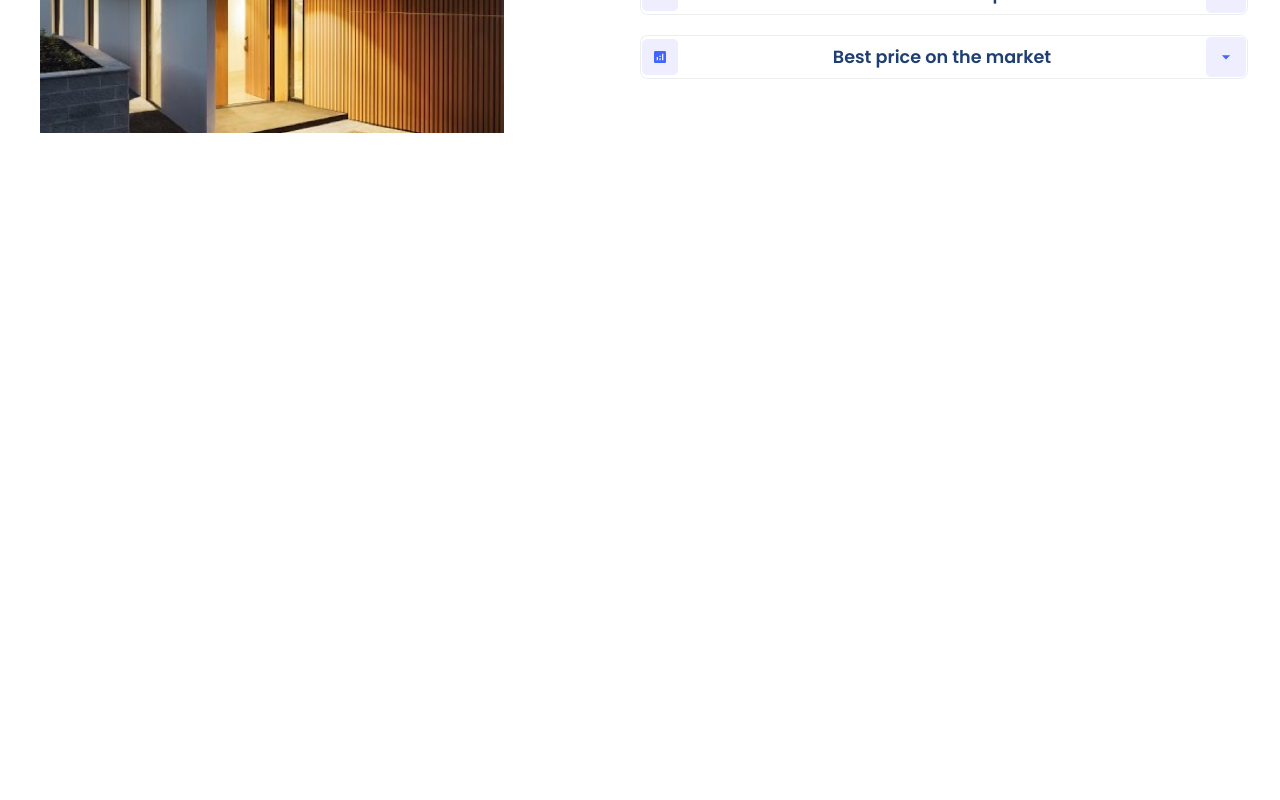
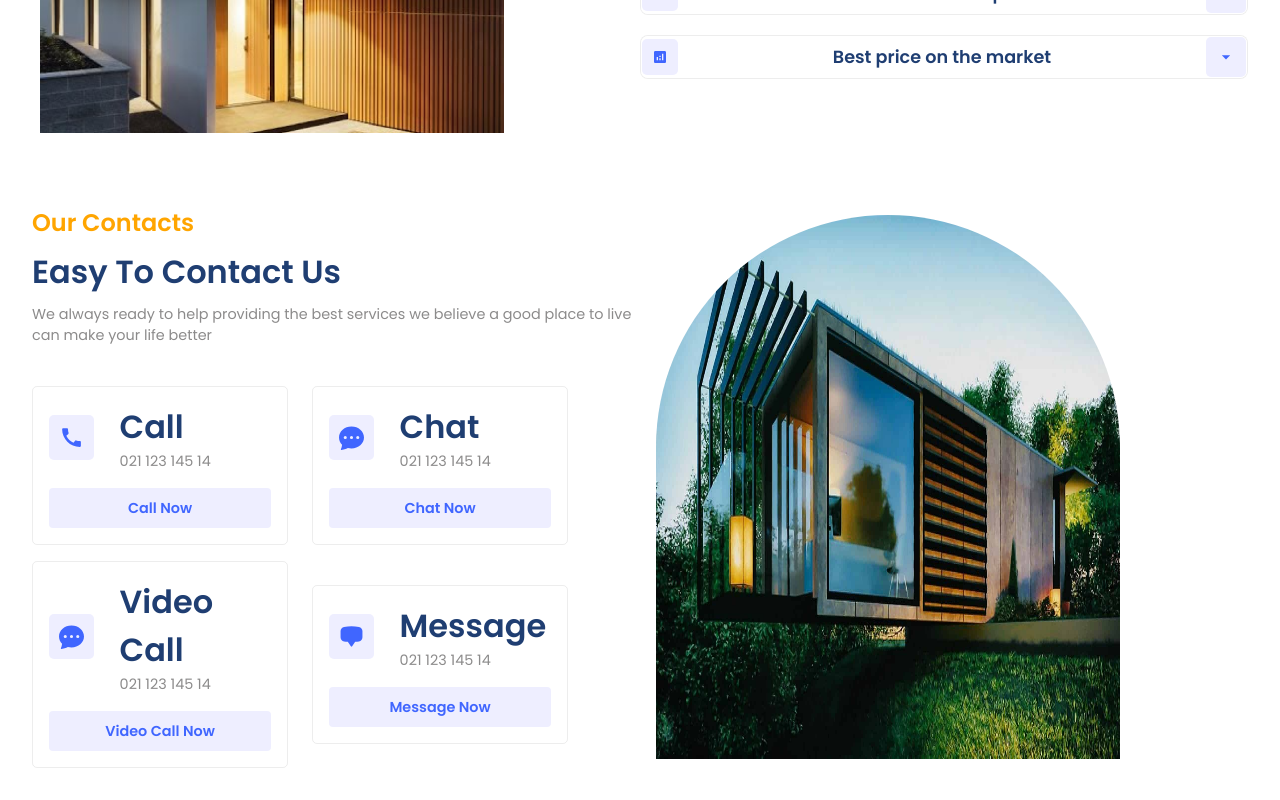
Before and after one commit to emadeveloper/real-state-web, a React (Vite) app: page / in a window 1280 px wide. Shown: the part 1949-2749 px from the top of the page. Before the commit the page ends 2122 px from the top, so only its background shows below. Built offline with nearby package versions, Linux system fonts and the light colour scheme; a web font is replaced by a local one.

Commit message:
adding contact section

```diff
--- a/src/App.jsx
+++ b/src/App.jsx
@@ -4,6 +4,7 @@
 import './App.css';
 import Residencies from './components/Residencies/Residencies';
 import Value from './components/Value/Value';
+import Contact from './components/Contact/Contact';
 
 const App = () => {
   return (
@@ -16,6 +17,7 @@
       <Companies />
       <Residencies />
       <Value />
+      <Contact />
     </div>
   );
 }
--- /dev/null
+++ b/src/components/Contact/Contact.css
@@ -0,0 +1,62 @@
+.c-container{
+    justify-content: space-between;
+}
+
+.c-container>div{
+    flex: 1;
+}
+
+.c-right{
+    width: 100%;
+}
+
+.c-left{
+    gap: 0.5rem;
+}
+
+.contactModes{
+    margin-top: 2rem;
+    gap: 1rem;
+}
+
+.contactModes .row{
+        gap: 1.5rem;
+}
+
+.mode{
+    width: 16rem;
+    padding: 1rem;
+    border: 0.8px solid rgba(128,128,128, 0.143);
+    border-radius: 5px;
+    gap: 1rem;
+    transition: 300ms all ease-in;
+}
+
+.mode .button{
+    width: 100%;
+    background: var(--lightBlue);
+    color: var(--blue);
+    font-size: 0.9rem;
+    font-weight: 600;
+}
+
+.mode >:nth-child(1){
+    width: 100%;
+    gap: 1.6rem;
+}
+
+.mode .detail .primaryText{
+    font-style: 1.1rem;
+    font-weight: 600;
+}
+
+.mode:hover{
+    scale: 1.1;
+    box-shadow: var(--shadow);
+}
+
+.mode .button:hover{
+    background: var(--blue-gradient);
+    color: white;
+    scale: 0.8;
+}
--- /dev/null
+++ b/src/components/Contact/Contact.jsx
@@ -0,0 +1,92 @@
+import React from 'react'
+import './Contact.css'
+import { MdCall} from 'react-icons/md'
+import {BsFillChatDotsFill} from 'react-icons/bs'
+import { HiChatBubbleBottomCenter} from 'react-icons/hi2'
+
+
+const Contact = () => {
+  return (
+    <section className="c-wrapper">
+        <div className="paddings innerWidth flexCenter c-container">
+            {/* left side */}
+            <div className=" flexColStart c-left">
+                <span className='orangeText'>Our Contacts</span>
+                <span className='primaryText'>Easy To Contact Us</span>
+                <span className='secondaryText'> We always ready to help providing the best services we believe a good place to live can make your life better</span>
+
+
+                <div className="flexColStart contactModes">
+                    {/* first row */}
+                    <div className="flexStart row">
+                        <div className="flexColCenter mode">
+                            <div className="flexStart">
+                                <div className="flexCenter icon">
+                                    <MdCall size={25} />
+                                </div>
+                                <div className="flexColStart detail">
+                                    <span className='primaryText'>Call</span><span className='secondaryText'>021 123 145 14</span>
+                                </div>
+                            </div>
+
+                            <div className="flexCenter button">Call Now</div>
+                        </div>
+
+                        {/* second mod */}
+                        <div className="flexColCenter mode">
+                            <div className="flexStart">
+                                <div className="flexCenter icon">
+                                    <BsFillChatDotsFill size={25} />
+                                </div>
+                                <div className="flexColStart detail">
+                                    <span className='primaryText'>Chat</span><span className='secondaryText'>021 123 145 14</span>
+                                </div>
+                            </div>
+
+                            <div className="flexCenter button">Chat Now</div>
+                        </div>
+                    </div>
+
+                    {/* second row */}
+                    <div className="flexStart row">
+                        <div className="flexColCenter mode">
+                            <div className="flexStart">
+                                <div className="flexCenter icon">
+                                    <BsFillChatDotsFill size={25} />
+                                </div>
+                                <div className="flexColStart detail">
+                                    <span className='primaryText'>Video Call</span><span className='secondaryText'>021 123 145 14</span>
+                                </div>
+                            </div>
+
+                            <div className="flexCenter button">Video Call Now</div>
+                        </div>
+
+                        {/* fourth mod */}
+                        <div className="flexColCenter mode">
+                            <div className="flexStart">
+                                <div className="flexCenter icon">
+                                    <HiChatBubbleBottomCenter size={25} />
+                                </div>
+                                <div className="flexColStart detail">
+                                    <span className='primaryText'>Message</span><span className='secondaryText'>021 123 145 14</span>
+                                </div>
+                            </div>
+
+                            <div className="flexCenter button">Message Now</div>
+                        </div>
+                    </div>
+                </div>
+            </div>
+            {/* right side */}
+            <div className="c-right">
+                <div className="image-container">
+                    <img src="./contact.jpg" alt="" />
+                </div>
+            </div>
+        </div>
+    </section>
+  )
+}
+
+export default Contact
```
